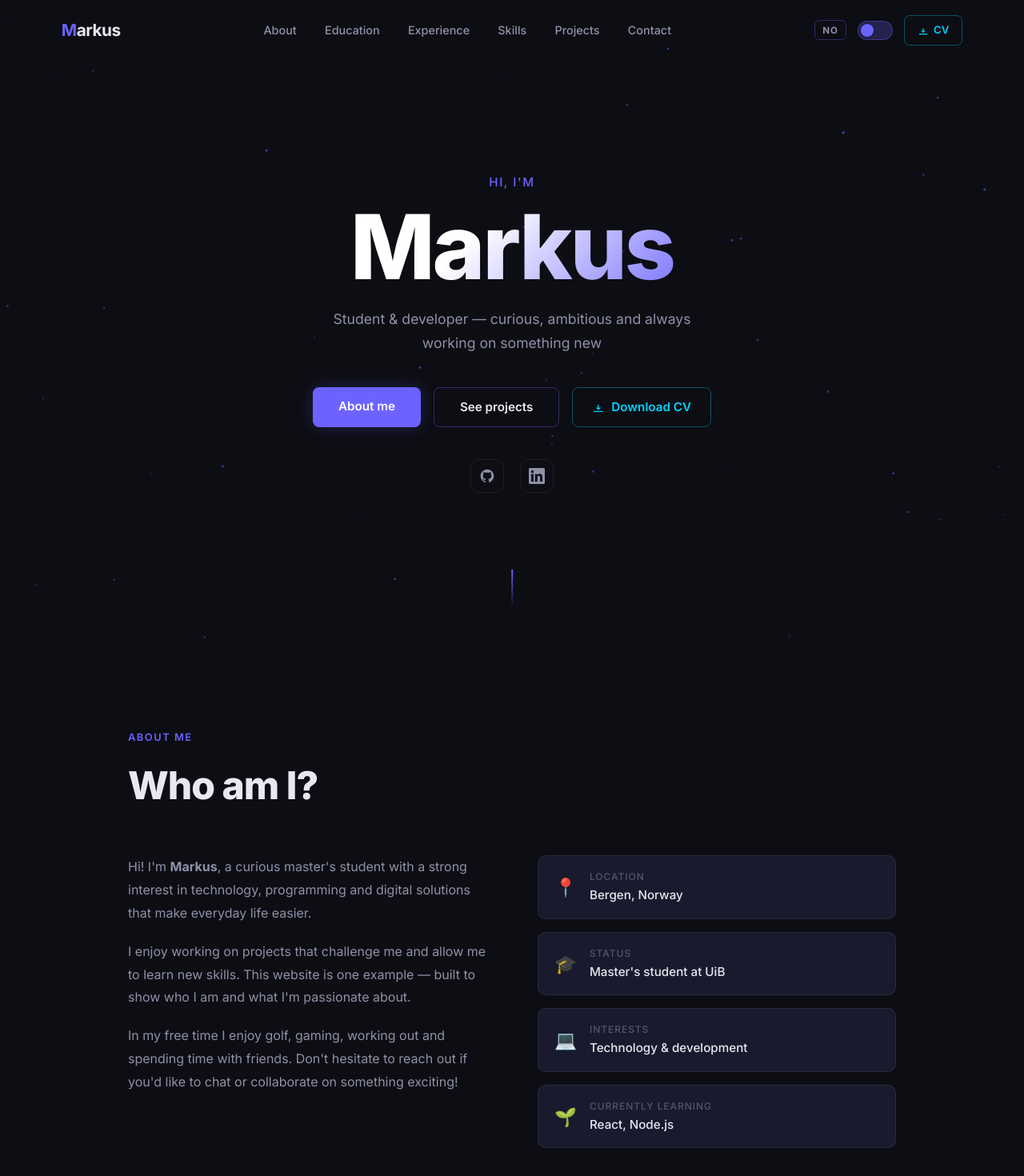
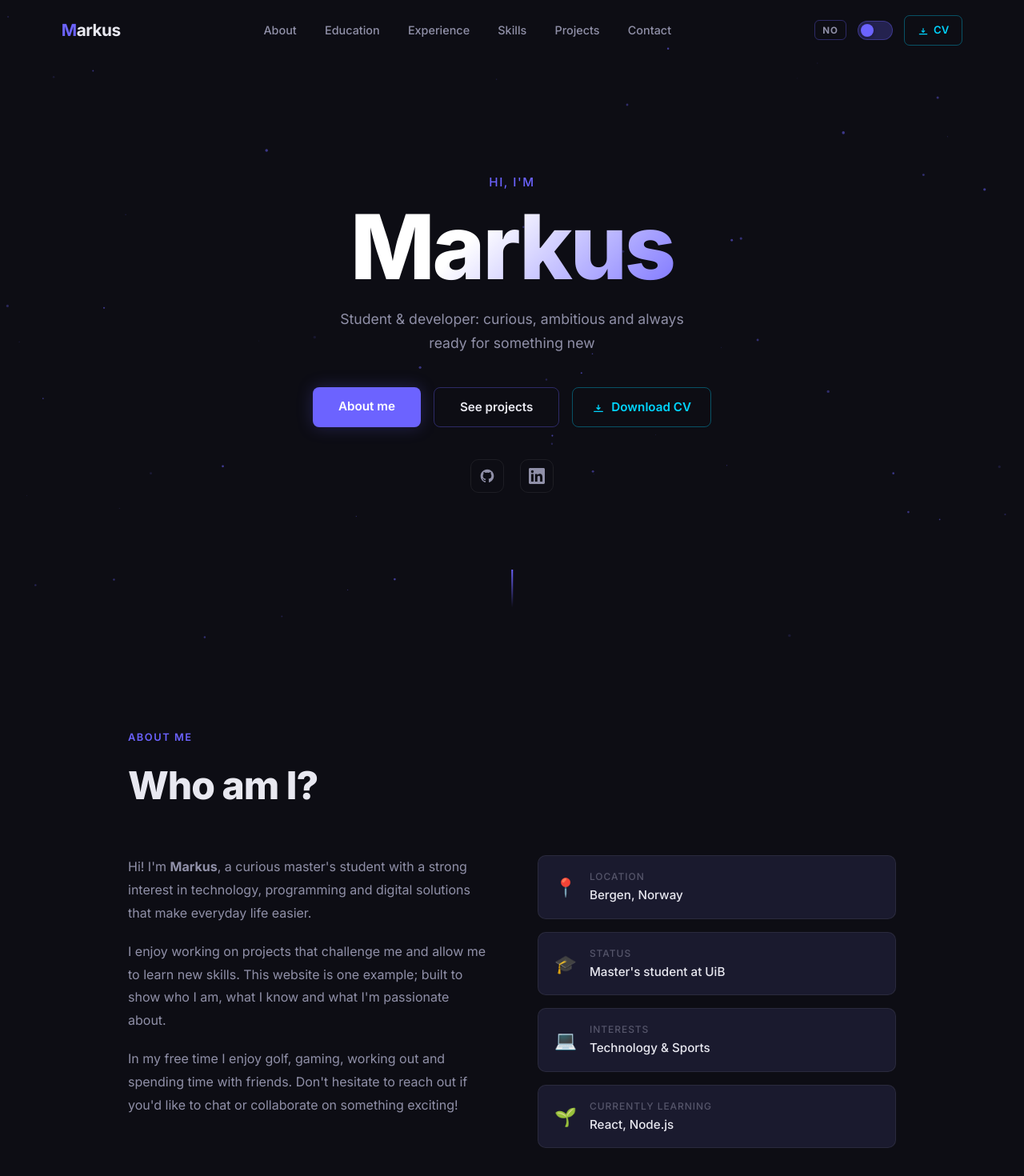
Before and after one commit to itsmarkusnl/minside, a React (Vite) app: page / in a window 1280 px wide. Shown: the top 1470 px of the page at 80% size. Built offline with nearby package versions, Linux system fonts and the light colour scheme.

Commit message:
Oppdater oversettelser og CV

```diff
--- a/src/i18n/en.js
+++ b/src/i18n/en.js
@@ -19,7 +19,7 @@ const en = {
 
   hero: {
     greeting:    "Hi, I'm",
-    tagline:     'Student & developer — curious, ambitious and always working on something new',
+    tagline:     'Student & developer: curious, ambitious and always ready for something new',
     btnAbout:    'About me',
     btnProjects: 'See projects',
     btnCV:       'Download CV',
@@ -32,12 +32,12 @@ const en = {
     label: 'About me',
     title: 'Who am I?',
     p1:    "Hi! I'm <b>Markus</b>, a curious master's student with a strong interest in technology, programming and digital solutions that make everyday life easier.",
-    p2:    "I enjoy working on projects that challenge me and allow me to learn new skills. This website is one example — built to show who I am and what I'm passionate about.",
+    p2:    "I enjoy working on projects that challenge me and allow me to learn new skills. This website is one example; built to show who I am, what I know and what I'm passionate about.",
     p3:    "In my free time I enjoy golf, gaming, working out and spending time with friends. Don't hesitate to reach out if you'd like to chat or collaborate on something exciting!",
     facts: [
       { emoji: '📍', label: 'Location',          value: 'Bergen, Norway' },
       { emoji: '🎓', label: 'Status',             value: "Master's student at UiB" },
-      { emoji: '💻', label: 'Interests',          value: 'Technology & development' },
+      { emoji: '💻', label: 'Interests',          value: 'Technology & Sports' },
       { emoji: '🌱', label: 'Currently learning', value: 'React, Node.js' },
     ],
   },
--- a/src/i18n/no.js
+++ b/src/i18n/no.js
@@ -19,7 +19,7 @@ const no = {
 
   hero: {
     greeting:    'Hei, jeg er',
-    tagline:     'Student & utvikler — nysgjerrig, ambisiøs og alltid i gang med noe nytt',
+    tagline:     'Student & utvikler: nysgjerrig, ambisiøs og alltid klar for noe nytt',
     btnAbout:    'Om meg',
     btnProjects: 'Se prosjekter',
     btnCV:       'Last ned CV',
@@ -32,12 +32,12 @@ const no = {
     label: 'Om meg',
     title: 'Hvem er jeg?',
     p1:    'Hei! Jeg er <b>Markus</b>, en nysgjerrig masterstudent med stor interesse for teknologi, programmering og digitale løsninger som kan gjøre hverdagen lettere.',
-    p2:    'Jeg liker å jobbe med prosjekter som utfordrer meg og lar meg lære nye ferdigheter. Denne nettsiden er et eksempel på det — laget for å vise hvem jeg er og hva jeg brenner for.',
+    p2:    'Jeg liker å jobbe med prosjekter som utfordrer meg og lar meg lære nye ferdigheter. Denne nettsiden er et eksempel på det; laget for å vise hvem jeg er, hva jeg kan og hva jeg brenner for.',
     p3:    'På fritiden er jeg opptatt av golf, gaming, trening og å være med kompiser. Ikke nøl med å ta kontakt hvis du vil slå av en prat eller samarbeide på noe spennende!',
     facts: [
       { emoji: '📍', label: 'Lokasjon',    value: 'Bergen, Norge' },
-      { emoji: '🎓', label: 'Status',      value: 'Student ved UiB' },
-      { emoji: '💻', label: 'Interesser',  value: 'Teknologi & utvikling' },
+      { emoji: '🎓', label: 'Status',      value: 'Masterstudent ved UiB' },
+      { emoji: '💻', label: 'Interesser',  value: 'Teknologi & Sport' },
       { emoji: '🌱', label: 'Lærer nå',    value: 'React, Node.js' },
     ],
   },
```
